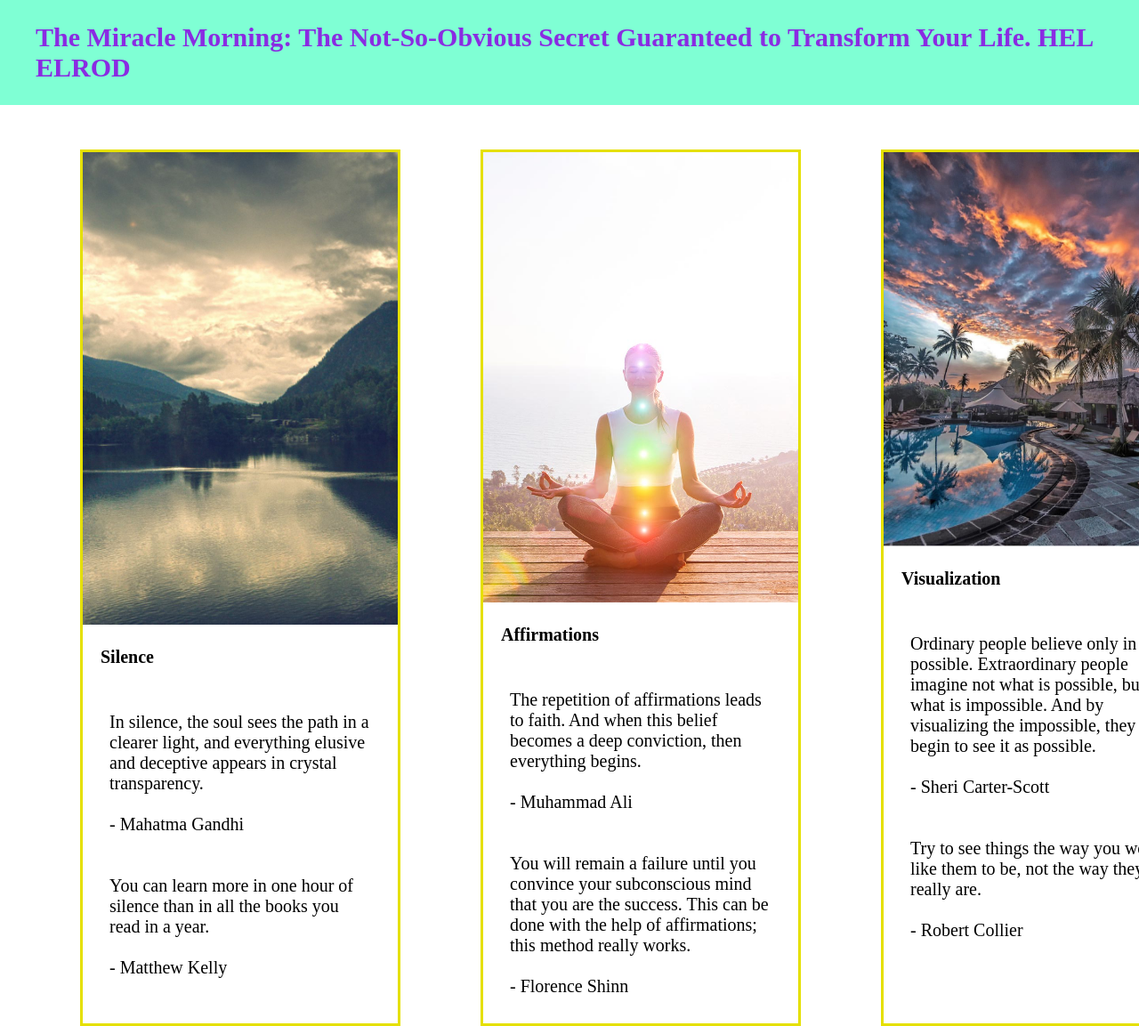
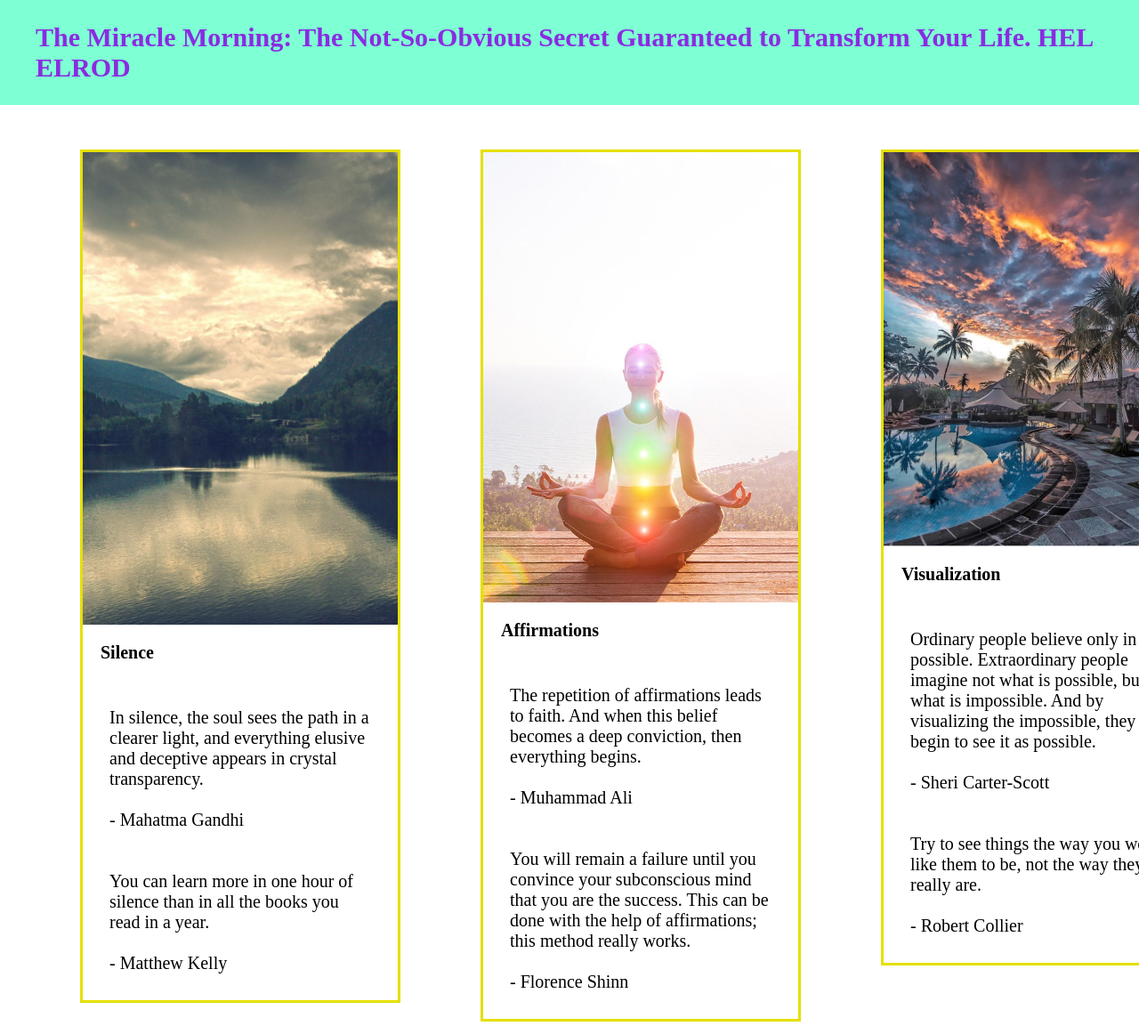
Before and after one commit to Botanmf/MCSgit, a plain HTML site: page 7_practice/index.html in a window 1280 px wide. Shown: the top 1153 px of the page at 89% size. Drawn offline with Linux system fonts and the light colour scheme.

Commit message:
Update styles.css

```diff
--- a/7_practice/styles.css
+++ b/7_practice/styles.css
@@ -24,10 +24,17 @@
     border: 3px solid #E5E000;
     margin: 50px 0 50px 0;
     width: 25%;
+    display: flex;
+    flex-wrap: wrap;
+
+
 }
-
+.illustration {
+    display: flex;
+}
 .box-text-1 {
     padding: 30px;
+    display: flex;
 }
 
 
@@ -53,6 +60,7 @@
     display: flex;
     justify-content: space-evenly;
     flex-wrap: wrap;
+    align-items: flex-start;
 }
 
 /* Макет для мобильных */
```
